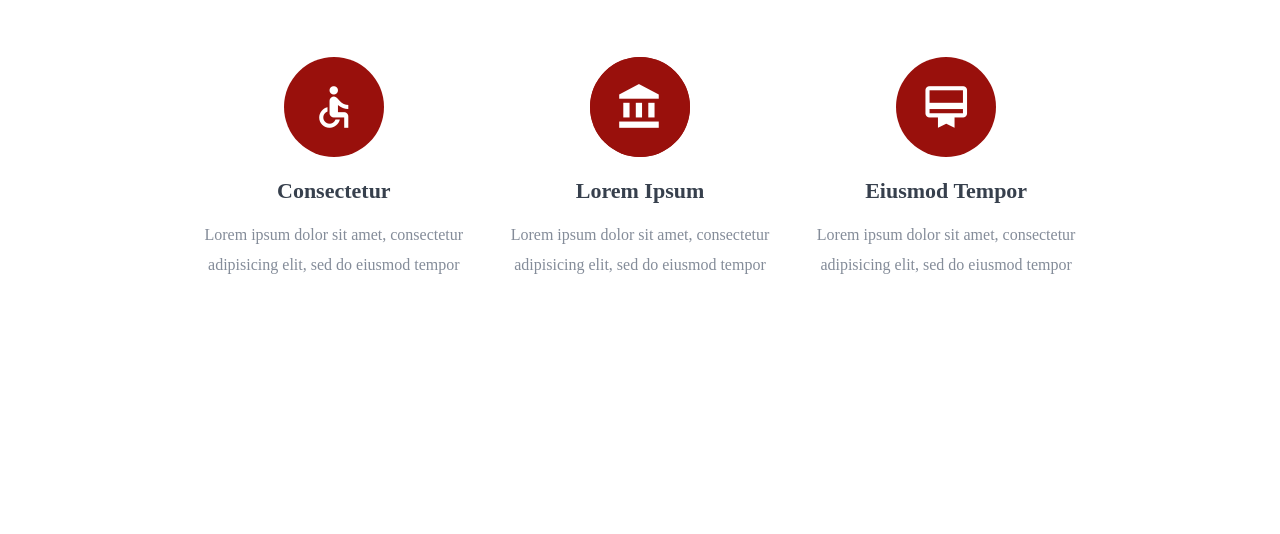
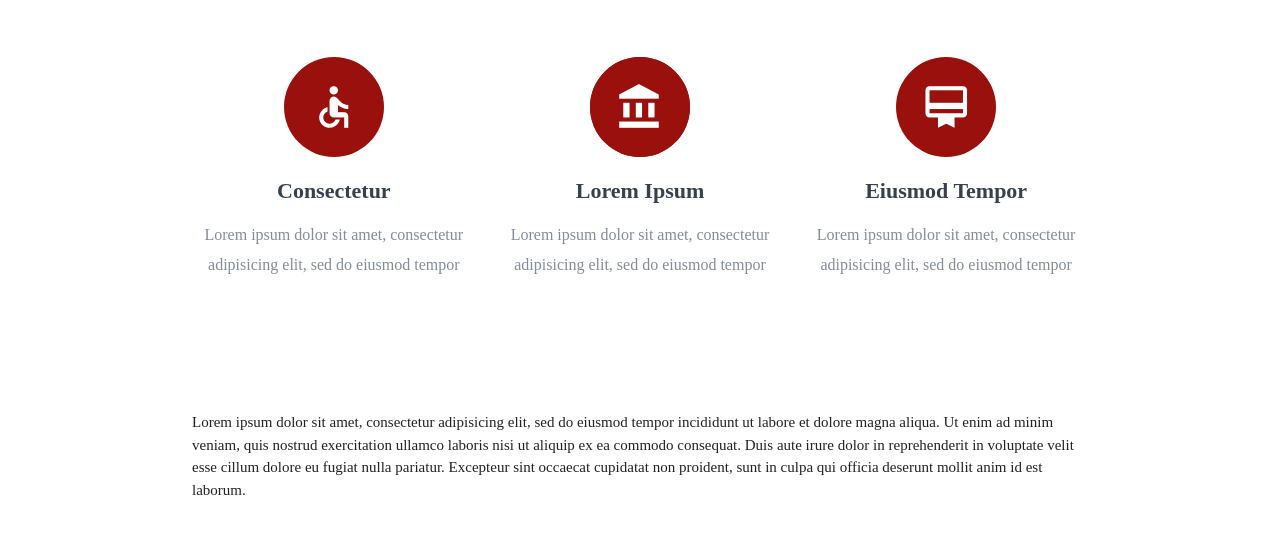
Before and after one commit to bhattaraiparu/bloodpal, a plain HTML site: page index.html in a window 1280 px wide. Shown: the part 740-1274 px from the top of the page. Before the commit the page ends 1136 px from the top, so only its background shows below. Drawn offline with Linux system fonts and the light colour scheme; a script that the page names is missing.

Commit message:
Test section nadded

```diff
--- a/index.html
+++ b/index.html
@@ -134,6 +134,19 @@
       </div>
     </div>
   </section>
+
+  <!-- TEST SECTION -->
+  <section>
+    <div class="container">
+      <div class="row">
+        <div class="col">
+          <div class="content">
+            <p>Lorem ipsum dolor sit amet, consectetur adipisicing elit, sed do eiusmod tempor incididunt ut labore et dolore magna aliqua. Ut enim ad minim veniam, quis nostrud exercitation ullamco laboris nisi ut aliquip ex ea commodo consequat. Duis aute irure dolor in reprehenderit in voluptate velit esse cillum dolore eu fugiat nulla pariatur. Excepteur sint occaecat cupidatat non proident, sunt in culpa qui officia deserunt mollit anim id est laborum.</p>
+          </div>
+        </div>
+      </div>
+    </div>
+  </section>
   <script src="js/jquery-3.2.0.min.js" charset="utf-8"></script>
   <script src="js/materlize.min.js" charset="utf-8"></script>
   <script src="https://cdnjs.cloudflare.com/ajax/libs/modernizr/2.8.3/modernizr.min.js" charset="utf-8"></script>
```
